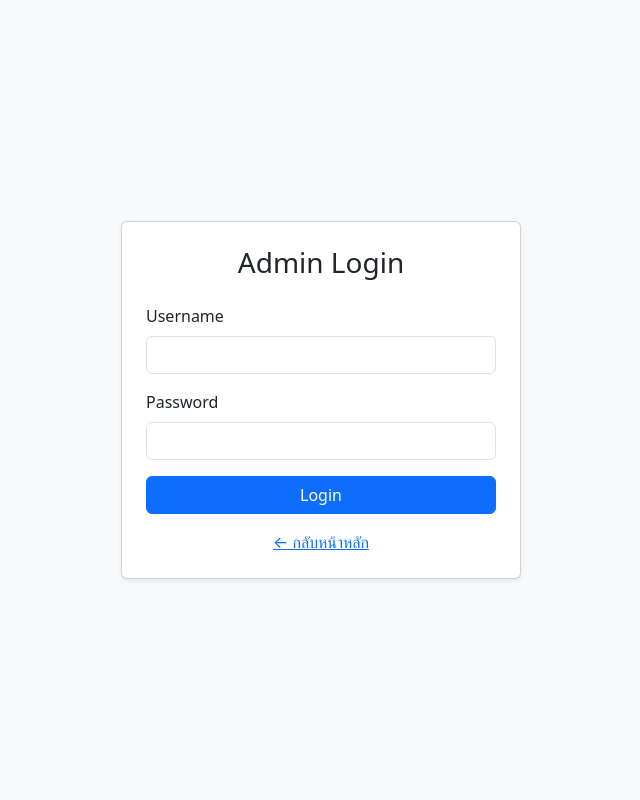
After one commit to Kanjin22/pali_chanda_analyzer, a Flask app: page /login in a window 1280 px wide. The commit adds this page. Shown: the whole page, without its empty margins (319-959 px from the left). Run offline with Flask 3, Linux system fonts and the light colour scheme.

Commit message:
Implement admin login functionality

```diff
--- a/app.py
+++ b/app.py
@@ -3,6 +3,9 @@
 import os
 from flask import Flask, render_template, request, jsonify, redirect, url_for, flash, session
 from extensions import db, migrate
+# +++ เพิ่ม import สำหรับระบบล็อกอิน +++
+from flask_login import LoginManager, UserMixin, login_user, logout_user, login_required, current_user
+# ------------------------------------
 
 # ======================================================================
 #  ส่วนสร้าง Flask App และตั้งค่า
@@ -10,34 +13,40 @@ from extensions import db, migrate
 def create_app():
     app = Flask(__name__)
 
-    # --- START: ส่วนที่แก้ไขเพื่อรองรับการ Deployment ---
-    # ตั้งค่าฐานข้อมูล: ใช้ DATABASE_URL จาก Environment Variable ถ้ามี,
-    # ถ้าไม่มี (ตอนรันบนเครื่องตัวเอง) ให้ใช้ sqlite:///site.db เป็นค่าเริ่มต้น
+    # --- START: ส่วนตั้งค่า Deployment ---
     database_url = os.environ.get('DATABASE_URL', 'sqlite:///site.db')
 
-    # สำหรับ Render Disk ที่เราจะใช้กับ SQLite หรือการรันบนเครื่อง
-    # เราจะปรับ path ให้เก็บไฟล์ db ไว้ในโฟลเดอร์ instance
     if database_url.startswith('sqlite:///'):
-        # สร้างโฟลเดอร์ instance ถ้ายังไม่มีอยู่
-        # os.path.dirname(os.path.abspath(__file__)) คือ path ของไดเรกทอรีที่ไฟล์ app.py อยู่
         instance_path = os.path.join(os.path.dirname(os.path.abspath(__file__)), 'instance')
         os.makedirs(instance_path, exist_ok=True)
-        # สร้าง path เต็มไปยังไฟล์ database ในโฟลเดอร์ instance
-        db_name = database_url.split('///')[1] # ดึงชื่อไฟล์ db ออกมา (เช่น site.db)
+        db_name = database_url.split('///')[1]
         database_url = f"sqlite:///{os.path.join(instance_path, db_name)}"
 
     app.config['SQLALCHEMY_DATABASE_URI'] = database_url
     app.config['SQLALCHEMY_TRACK_MODIFICATIONS'] = False
+    app.config['SECRET_KEY'] = os.environ.get('SECRET_KEY', 'a_very_secret_key_for_development')
+    # --- END: ส่วนตั้งค่า Deployment ---
 
-    # ตั้งค่า Secret Key จาก Environment Variable เพื่อความปลอดภัย
-    # หากไม่พบค่าใน Environment Variable จะใช้ค่า default (เหมาะสำหรับตอนพัฒนา)
-    app.config['SECRET_KEY'] = os.environ.get('SECRET_KEY', 'a_very_secret_key_for_development')
-    # --- END: ส่วนที่แก้ไข ---
+    # +++ ตั้งค่า FLASK-LOGIN +++
+    login_manager = LoginManager()
+    login_manager.init_app(app)
+    # หากผู้ใช้พยายามเข้าหน้า @login_required แต่ยังไม่ได้ล็อกอิน จะถูกส่งไปที่ route 'login'
+    login_manager.login_view = 'login'
+    login_manager.login_message = "กรุณาล็อกอินเพื่อเข้าถึงหน้านี้" # ข้อความแจ้งเตือน (เผื่ออยากใช้)
+    login_manager.login_message_category = "info"
+    # -------------------------
 
     db.init_app(app)
     migrate.init_app(app, db)
 
-    from models import Chanda, syllabify_and_analyze, analyze_prosody, identify_chanda_logic
+    # --- Import Models และ Logic ---
+    from models import Chanda, User, syllabify_and_analyze, analyze_prosody, identify_chanda_logic
+
+    # +++ ฟังก์ชันสำหรับ FLASK-LOGIN เพื่อโหลดผู้ใช้จาก ID +++
+    @login_manager.user_loader
+    def load_user(user_id):
+        return User.query.get(int(user_id))
+    # ----------------------------------------------------
 
     # ======================================================================
     #  ส่วนของ Web Server (Routes)
@@ -59,11 +68,38 @@ def create_app():
     def identify_chanda_page():
         return render_template('identify_chanda.html')
 
+    # +++ เพิ่ม LOGIN / LOGOUT ROUTES +++
+    @app.route('/login', methods=['GET', 'POST'])
+    def login():
+        if current_user.is_authenticated:
+            return redirect(url_for('admin_home'))
+        if request.method == 'POST':
+            username = request.form['username']
+            password = request.form['password']
+            user = User.query.filter_by(username=username).first()
+            if user is None or not user.check_password(password):
+                flash('ชื่อผู้ใช้หรือรหัสผ่านไม่ถูกต้อง', 'danger')
+                return redirect(url_for('login'))
+            login_user(user, remember=True)
+            # ไปยังหน้าที่ผู้ใช้พยายามจะเข้าก่อนหน้านี้ หรือไปหน้า admin home ถ้าไม่มี
+            next_page = request.args.get('next')
+            return redirect(next_page or url_for('admin_home'))
+        return render_template('login.html')
+
+    @app.route('/logout')
+    @login_required # ต้องล็อกอินก่อนถึงจะล็อกเอาท์ได้
+    def logout():
+        logout_user()
+        flash('คุณได้ออกจากระบบแล้ว', 'success')
+        return redirect(url_for('index'))
+    # ------------------------------------
+
     # ======================================================================
-    #  API สำหรับวิเคราะห์ (ใช้ทั้งการแบ่งพยางค์เริ่มต้น และวิเคราะห์ซ้ำ)
+    #  API สำหรับวิเคราะห์ (ไม่ต้องป้องกัน เพราะเป็น Public API)
     # ======================================================================
     @app.route('/api/analyze', methods=['POST'])
     def analyze_api():
+        # ... โค้ดเดิม ไม่มีการเปลี่ยนแปลง ...
         data = request.get_json()
         if not data or 'verses' not in data or not isinstance(data['verses'], list):
             return jsonify({'error': 'Invalid input, expected a list of verses.'}), 400
@@ -79,11 +115,11 @@ def create_app():
                 results_by_verse.append(analyzed_syllables)
         else:
             return jsonify({'error': 'Invalid input format.'}), 400
-
         return jsonify(results_by_verse)
 
     @app.route('/api/identify_chanda', methods=['POST'])
     def identify_chanda_api():
+        # ... โค้ดเดิม ไม่มีการเปลี่ยนแปลง ...
         data = request.get_json()
         if not data or 'verses' not in data or not isinstance(data['verses'], list):
             return jsonify({'error': 'Invalid input, expected a list of verses.'}), 400
@@ -104,15 +140,18 @@ def create_app():
         })
 
     # ======================================================================
-    #  Admin Panel Routes
+    #  Admin Panel Routes (เพิ่ม @login_required เพื่อป้องกัน)
     # ======================================================================
     @app.route('/admin')
+    @login_required
     def admin_home():
         chandas = Chanda.query.order_by(Chanda.syllable_count).all()
         return render_template('admin/index.html', chandas=chandas)
 
     @app.route('/admin/add', methods=['GET', 'POST'])
+    @login_required
     def admin_add_chanda():
+        # ... โค้ดเดิม ไม่มีการเปลี่ยนแปลง ...
         if request.method == 'POST':
             chanda_id = request.form['chanda_id']
             name = request.form['name']
@@ -139,8 +178,11 @@ def create_app():
             return redirect(url_for('admin_home'))
         return render_template('admin/add.html', chanda_id='', name='', pattern='', syllable_count='', chanda_type='vutta', description_short='', pariyat_url='')
 
+
     @app.route('/admin/edit/<string:chanda_id>', methods=['GET', 'POST'])
+    @login_required
     def admin_edit_chanda(chanda_id):
+        # ... โค้ดเดิม ไม่มีการเปลี่ยนแปลง ...
         chanda_to_edit = Chanda.query.filter_by(chanda_id=chanda_id).first_or_404()
         if request.method == 'POST':
             chanda_to_edit.name = request.form['name']
@@ -155,7 +197,9 @@ def create_app():
         return render_template('admin/edit.html', chanda=chanda_to_edit)
 
     @app.route('/admin/delete/<string:chanda_id>', methods=['POST'])
+    @login_required
     def admin_delete_chanda(chanda_id):
+        # ... โค้ดเดิม ไม่มีการเปลี่ยนแปลง ...
         chanda_to_delete = Chanda.query.filter_by(chanda_id=chanda_id).first_or_404()
         db.session.delete(chanda_to_delete)
         db.session.commit()
@@ -164,7 +208,7 @@ def create_app():
 
     return app
 
-# เพิ่มส่วนนี้เพื่อให้สามารถรันไฟล์ app.py โดยตรงได้ (สำหรับการทดสอบบนเครื่อง)
+# ส่วนสำหรับรันบนเครื่อง (ไม่มีการเปลี่ยนแปลง)
 if __name__ == '__main__':
     app = create_app()
     app.run(debug=True)
--- /dev/null
+++ b/templates/login.html
@@ -0,0 +1,42 @@
+<!DOCTYPE html>
+<html lang="th">
+<head>
+    <meta charset="UTF-8">
+    <title>Admin Login</title>
+    <link href="https://cdn.jsdelivr.net/npm/bootstrap@5.3.3/dist/css/bootstrap.min.css" rel="stylesheet">
+    <style>
+        body { display: flex; align-items: center; justify-content: center; min-height: 100vh; background-color: #f8f9fa; }
+        .login-card { max-width: 400px; width: 100%; }
+    </style>
+</head>
+<body>
+    <div class="card login-card p-4 shadow-sm">
+        <h3 class="card-title text-center mb-4">Admin Login</h3>
+
+        {% with messages = get_flashed_messages() %}
+            {% if messages %}
+                <div class="alert alert-danger">
+                    {{ messages[0] }}
+                </div>
+            {% endif %}
+        {% endwith %}
+
+        <form method="POST" action="{{ url_for('login') }}">
+            <div class="mb-3">
+                <label for="username" class="form-label">Username</label>
+                <input type="text" class="form-control" id="username" name="username" required>
+            </div>
+            <div class="mb-3">
+                <label for="password" class="form-label">Password</label>
+                <input type="password" class="form-control" id="password" name="password" required>
+            </div>
+            <div class="d-grid">
+                <button type="submit" class="btn btn-primary">Login</button>
+            </div>
+        </form>
+        <div class="text-center mt-3">
+            <a href="{{ url_for('index') }}">&larr; กลับหน้าหลัก</a>
+        </div>
+    </div>
+</body>
+</html>
```
Also changed, not shown: migrations/versions/98ca5856444e_add_user_table.py (added, +39 -0 lines), models.py (+34 -26 lines), templates/index.html (+58 -17 lines), instance/site.db.
